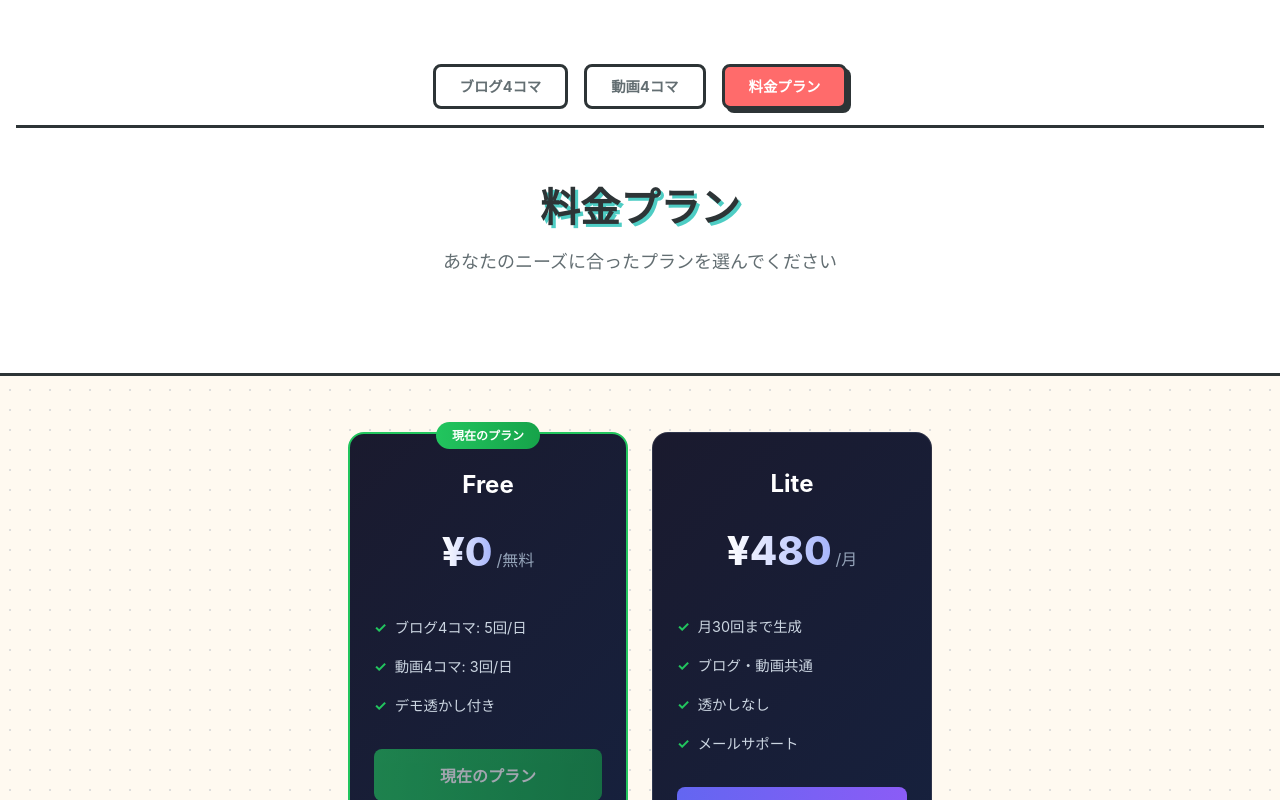
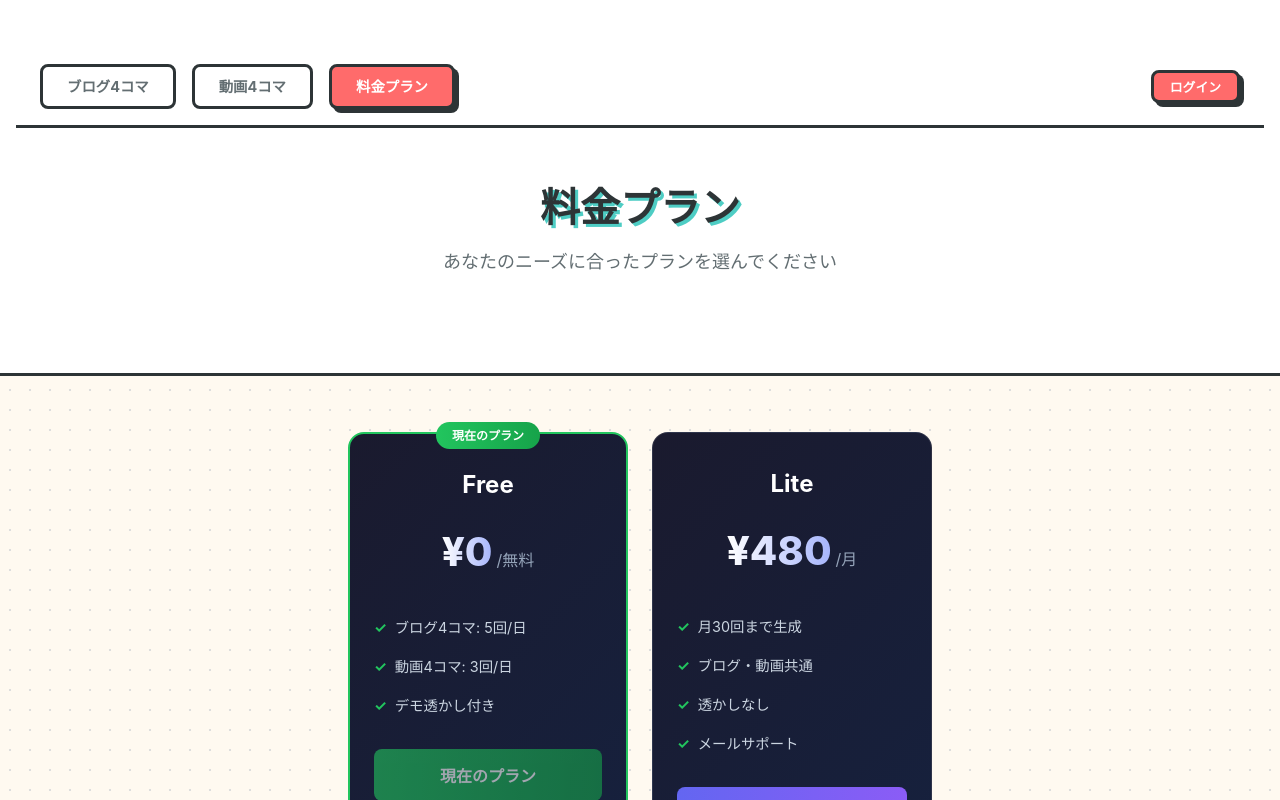
Before and after one commit to beniyasan/blog24koma, a React (Vite) app in the folder frontend/: page /pricing in a window 1280 px wide. Shown: the top 800 px of the page. Built offline with nearby package versions, Linux system fonts and the light colour scheme; no server answers; a web font is replaced by a local one.

Commit message:
fix: Lite/Pro mode no API key required, add login display to PricingPage

```diff
--- a/frontend/src/components/InputForm.tsx
+++ b/frontend/src/components/InputForm.tsx
@@ -50,7 +50,7 @@ export function InputForm({
             return;
         }
 
-        // In Demo mode, submit directly
+        // In Demo, Lite, Pro modes, submit directly (server uses its own API key)
         submitRequest();
     };
 
--- a/frontend/src/components/movie/MovieInputForm.tsx
+++ b/frontend/src/components/movie/MovieInputForm.tsx
@@ -54,7 +54,7 @@ export function MovieInputForm({
             return;
         }
 
-        // In Demo mode, submit directly
+        // In Demo, Lite, Pro modes, submit directly (server uses its own API key)
         submitRequest();
     };
 
--- a/frontend/src/pages/PricingPage.tsx
+++ b/frontend/src/pages/PricingPage.tsx
@@ -45,7 +45,7 @@ const PLANS = [
 ];
 
 export const PricingPage: React.FC = () => {
-    const { isLoading: isAuthLoading, isAuthenticated, user, login } = useAuth();
+    const { isLoading: isAuthLoading, isAuthenticated, user, login, logout } = useAuth();
     const [isCheckoutLoading, setIsCheckoutLoading] = useState<string | null>(null);
     const [error, setError] = useState<string | null>(null);
 
@@ -96,6 +96,17 @@ export const PricingPage: React.FC = () => {
                     <Link to="/" className="nav-link">ブログ4コマ</Link>
                     <Link to="/movie" className="nav-link">動画4コマ</Link>
                     <Link to="/pricing" className="nav-link active">料金プラン</Link>
+                    <div className="nav-auth">
+                        {isAuthenticated && user ? (
+                            <>
+                                <span className="user-email">{user.email}</span>
+                                <span className="user-plan">{user.plan.toUpperCase()}</span>
+                                <button onClick={logout} className="auth-button">ログアウト</button>
+                            </>
+                        ) : (
+                            <button onClick={login} className="auth-button primary">ログイン</button>
+                        )}
+                    </div>
                 </nav>
                 <div className="hero-content">
                     <h1 className="header-title">料金プラン</h1>
```
